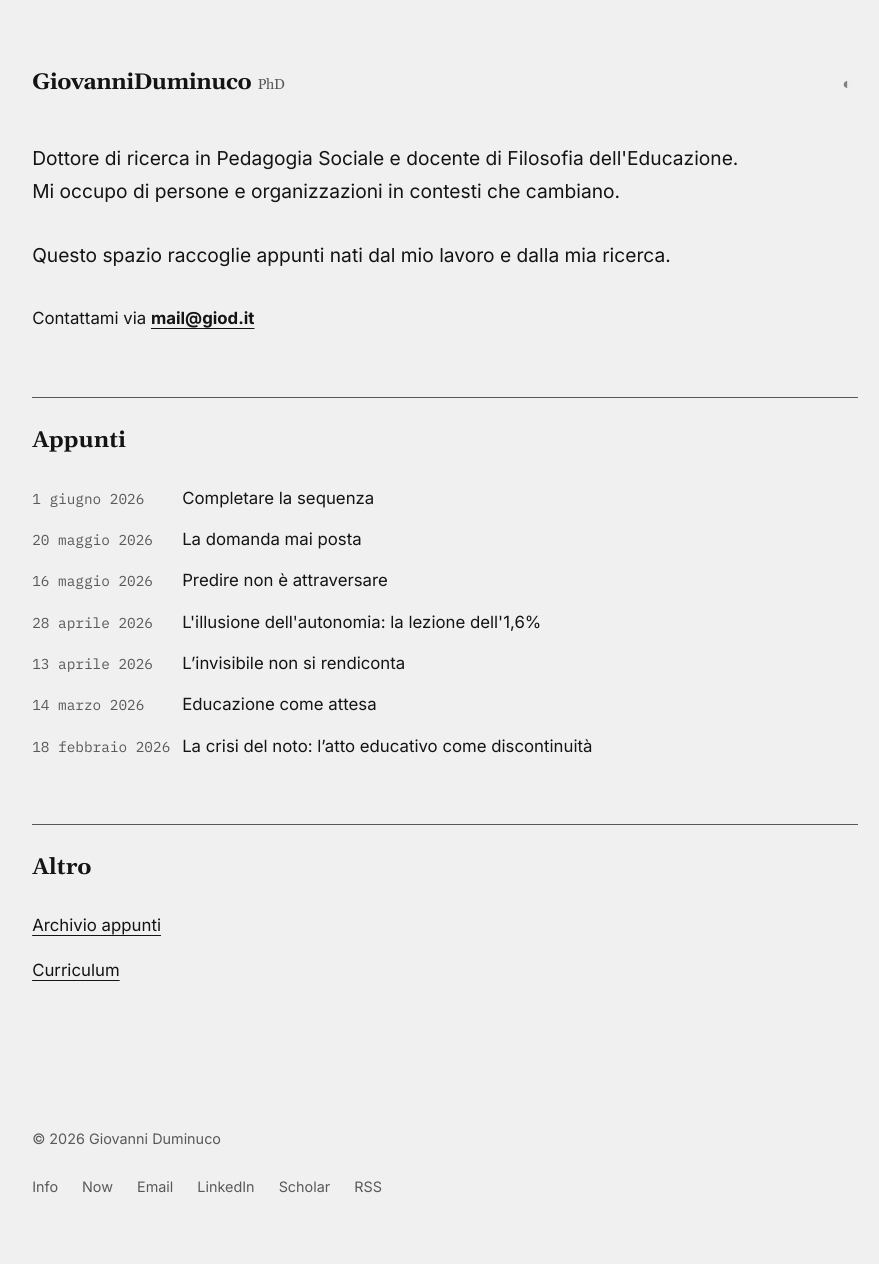
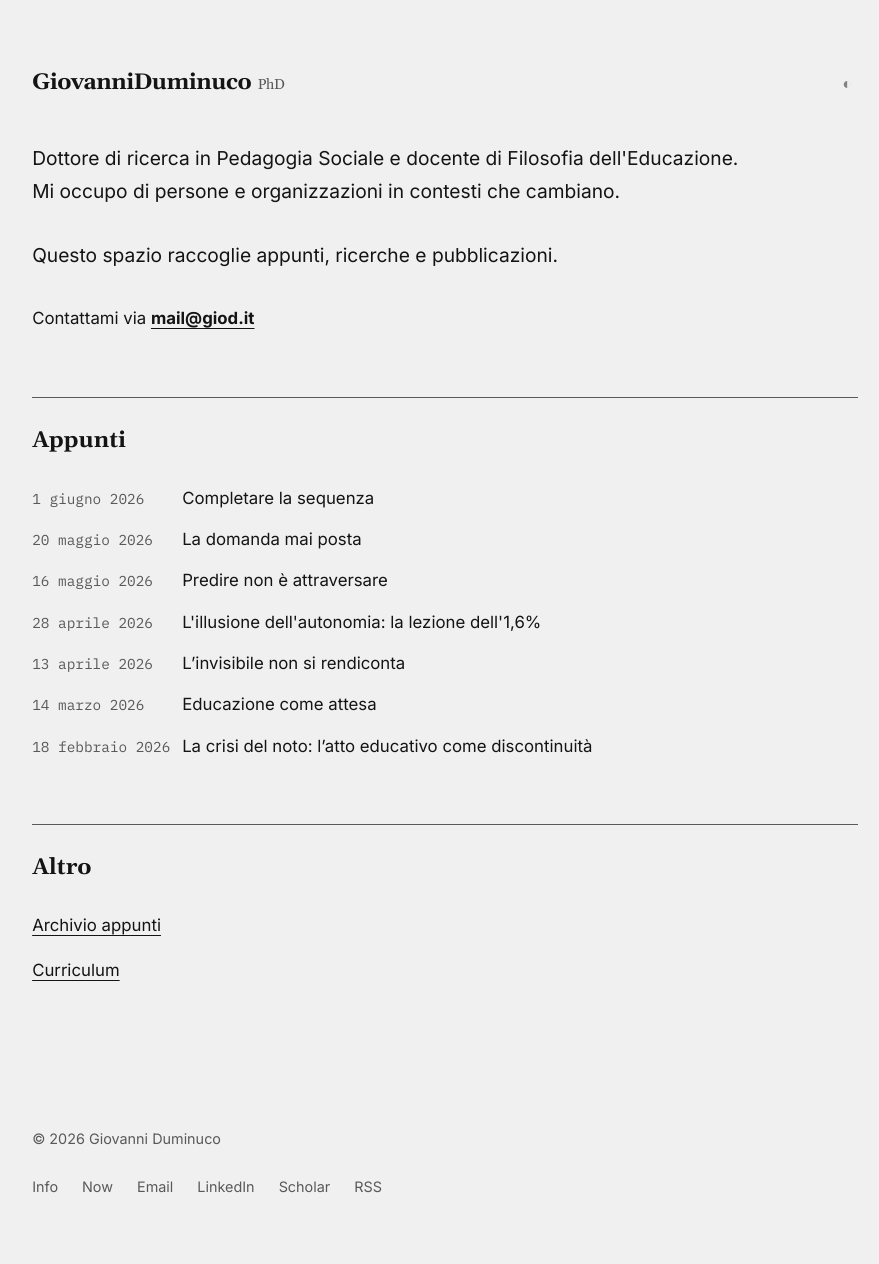
Before and after one commit to dumgio/dumgio.github.io, a Jekyll site: the page built from index.html, in a window 1280 px wide. Shown: the whole page, without its empty margins (195-1074 px from the left). Built offline with Jekyll 4.4.1, drawn with Linux system fonts in a browser that asks for light colours; comment, search, counter and statistics services are not loaded.

Commit message:
Update index.html

```diff
--- a/index.html
+++ b/index.html
@@ -3,7 +3,7 @@ layout: default
 ---
 
 <p class="intro-text">Dottore di ricerca in Pedagogia Sociale e docente di Filosofia dell'Educazione. Mi occupo di persone e organizzazioni in contesti che cambiano.</p>
-<p class="intro-text">Questo spazio raccoglie appunti nati dal mio lavoro e dalla mia ricerca.</p>
+<p class="intro-text">Questo spazio raccoglie appunti, ricerche e pubblicazioni.</p>
 <p>Contattami via <strong><a href="mailto:mail@giod.it">mail@giod.it</a></strong></p>
 
 <h2>Appunti</h2>
```
